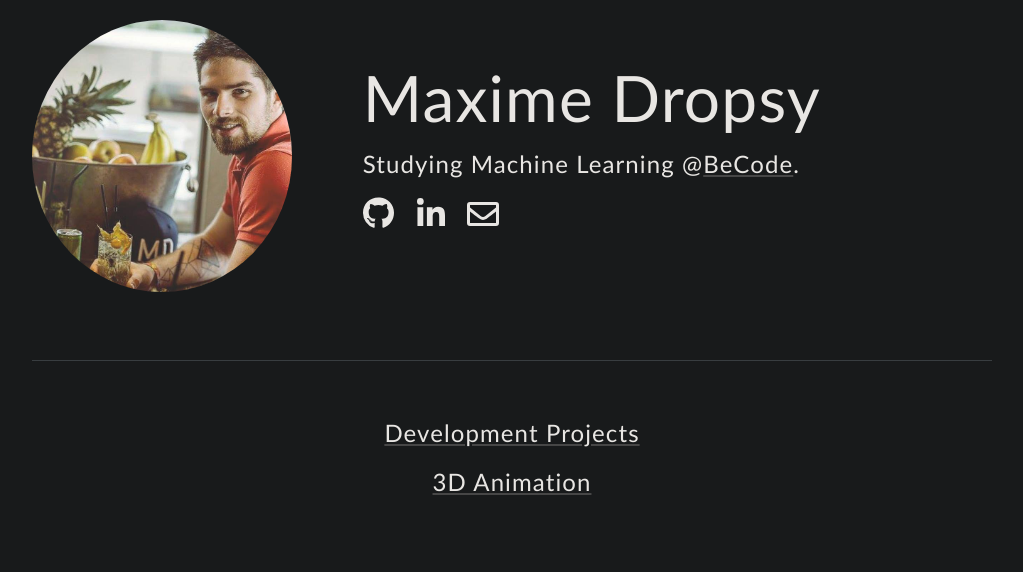
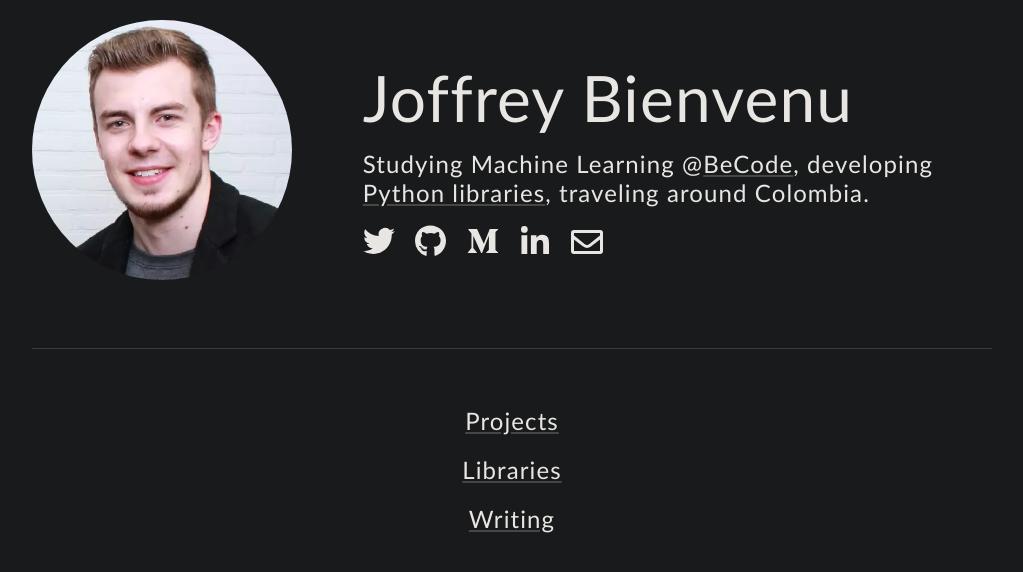
Before and after one commit to MDropsy/mdropsy.com, a Jekyll site: the page docs/index.html, which Jekyll copies as it is, in a window 1280 px wide. Shown: the top 572 px of the page, without its empty margins (128-1151 px from the left). Built offline with Jekyll 4.4.1, drawn with Linux system fonts in a browser that asks for light colours.

Commit message:
update_projects

```diff
--- a/docs/feed.xml
+++ b/docs/feed.xml
@@ -1,4 +1,4 @@
-<?xml version="1.0" encoding="utf-8"?><feed xmlns="http://www.w3.org/2005/Atom" ><generator uri="https://jekyllrb.com/" version="4.1.1">Jekyll</generator><link href="https://joffreybvn.be/feed.xml" rel="self" type="application/atom+xml" /><link href="https://joffreybvn.be/" rel="alternate" type="text/html" /><updated>2021-01-21T21:47:57+01:00</updated><id>https://joffreybvn.be/feed.xml</id><title type="html">Joffrey Bienvenu</title><subtitle>Machine Learning student at BeCode.org, developing Python libraries, traveling around Colombia.</subtitle><entry><title type="html">Welcome to Jekyll!</title><link href="https://joffreybvn.be/jekyll/update/2020/11/04/welcome-to-jekyll.html" rel="alternate" type="text/html" title="Welcome to Jekyll!" /><published>2020-11-04T19:12:04+01:00</published><updated>2020-11-04T19:12:04+01:00</updated><id>https://joffreybvn.be/jekyll/update/2020/11/04/welcome-to-jekyll</id><content type="html" xml:base="https://joffreybvn.be/jekyll/update/2020/11/04/welcome-to-jekyll.html">&lt;p&gt;You’ll find this post in your &lt;code class=&quot;language-plaintext highlighter-rouge&quot;&gt;_posts&lt;/code&gt; directory. Go ahead and edit it and re-build the site to see your changes. You can rebuild the site in many different ways, but the most common way is to run &lt;code class=&quot;language-plaintext highlighter-rouge&quot;&gt;jekyll serve&lt;/code&gt;, which launches a web server and auto-regenerates your site when a file is updated.&lt;/p&gt;
+<?xml version="1.0" encoding="utf-8"?><feed xmlns="http://www.w3.org/2005/Atom" ><generator uri="https://jekyllrb.com/" version="4.1.1">Jekyll</generator><link href="https://joffreybvn.be/feed.xml" rel="self" type="application/atom+xml" /><link href="https://joffreybvn.be/" rel="alternate" type="text/html" /><updated>2021-01-25T00:42:33+01:00</updated><id>https://joffreybvn.be/feed.xml</id><title type="html">Joffrey Bienvenu</title><subtitle>Machine Learning student at BeCode.org, developing Python libraries, traveling around Colombia.</subtitle><entry><title type="html">Welcome to Jekyll!</title><link href="https://joffreybvn.be/jekyll/update/2020/11/04/welcome-to-jekyll.html" rel="alternate" type="text/html" title="Welcome to Jekyll!" /><published>2020-11-04T19:12:04+01:00</published><updated>2020-11-04T19:12:04+01:00</updated><id>https://joffreybvn.be/jekyll/update/2020/11/04/welcome-to-jekyll</id><content type="html" xml:base="https://joffreybvn.be/jekyll/update/2020/11/04/welcome-to-jekyll.html">&lt;p&gt;You’ll find this post in your &lt;code class=&quot;language-plaintext highlighter-rouge&quot;&gt;_posts&lt;/code&gt; directory. Go ahead and edit it and re-build the site to see your changes. You can rebuild the site in many different ways, but the most common way is to run &lt;code class=&quot;language-plaintext highlighter-rouge&quot;&gt;jekyll serve&lt;/code&gt;, which launches a web server and auto-regenerates your site when a file is updated.&lt;/p&gt;
 
 &lt;p&gt;Jekyll requires blog post files to be named according to the following format:&lt;/p&gt;
 
--- a/docs/index.html
+++ b/docs/index.html
@@ -5,9 +5,9 @@
     <meta charset="utf-8">
     <meta name="viewport" content="width=device-width, initial-scale=1">
     <meta name="description" content="">
-    <meta name="author" content="Maxime Dropsy">
-    <title>Maxime Dropsy</title>
-    <link rel="canonical" href="https://mdropsy.com">
+    <meta name="author" content="Joffrey Bienvenu">
+    <title>Joffrey Bienvenu</title>
+    <link rel="canonical" href="https://joffreybvn.be">
 
     <link href="/assets/dist/css/bootstrap.min.css" rel="stylesheet">
 
@@ -26,7 +26,7 @@
 
 <!-- Profile picture -->
 <div class="profile-picture col-md-3">
-    <img src="./assets/img/max.jpg" class="profile-circle mx-auto d-block" alt="Maxime Dropsy">
+    <img src="./assets/img/joffrey_bienvenu.webp" class="profile-circle mx-auto d-block" alt="Joffrey Bienvenu">
 </div>
 
 <!-- Profile details -->
@@ -34,18 +34,19 @@
     <div class="profile-details-row row">
 
         <div class="name-wrapper col-xs-12">
-            <h1>Maxime Dropsy</h1>
+            <h1>Joffrey Bienvenu</h1>
         </div>
 
         <div class="subtitle-wrapper col-xs-12">
-            <h2>Studying Machine Learning @<a href="https://becode.org/">BeCode</a>.</h2>
+            <h2>Studying Machine Learning @<a href="https://becode.org/">BeCode</a>, developing <a href="https://lidario.readthedocs.io/">Python libraries</a>, traveling around Colombia.</h2>
         </div>
 
         <div class="social-wrapper col-xs-12">
-
-            <a href="https://github.com/MDropsy" id="social-github" title="github/MDropsy"></a>
-            <a href="https://www.linkedin.com/in/maxime-dropsy/" id="social-linkedin" title="in/maxime-dropsy"></a>
-            <a href="mailto:maximedropsy@gmail.com" id="social-email" title="maximedropsy@gmail.com"></a>
+            <a href="https://twitter.com/joffreybvn" id="social-twitter" title="@joffreybvn"></a>
+            <a href="https://github.com/joffreybvn" id="social-github" title="github/joffreybvn"></a>
+            <a href="https://medium.com/@joffreybvn" id="social-medium" title="@joffreybvn"></a>
+            <a href="https://www.linkedin.com/in/joffreybvn/" id="social-linkedin" title="in/joffreybvn"></a>
+            <a href="mailto:joffreybvn@gmail.com" id="social-email" title="joffreybvn@gmail.com"></a>
         </div>
     </div>
 </div>
@@ -62,12 +63,14 @@
 
 <!-- Navigation menu -->
 <div class="col-xs-12">
-    <h2 class="nav-item"><a href="./projects">Development Projects</a></h2>
+    <h2 class="nav-item"><a href="./projects">Projects</a></h2>
 </div>
 <div class="col-xs-12">
-    <h2 class="nav-item"><a href="./libraries">3D Animation</a></h2>
+    <h2 class="nav-item"><a href="./libraries">Libraries</a></h2>
 </div>
-
+<div class="col-xs-12">
+    <h2 class="nav-item"><a href="./writing">Writing</a></h2>
+</div>
 
 <!--
 <div class="col-xs-12">
```
Also changed, not shown: docs/libraries/index.html (+10 -8 lines), docs/projects/index.html (+2 -5 lines), docs/writing/index.html (added, +82 -0 lines), docs/assets/img/CV_AI__DM2021.svg (added), docs/assets/img/joffrey_bienvenu.png (added), docs/assets/img/joffrey_bienvenu.webp (added), docs/assets/img/max.webp (added).
